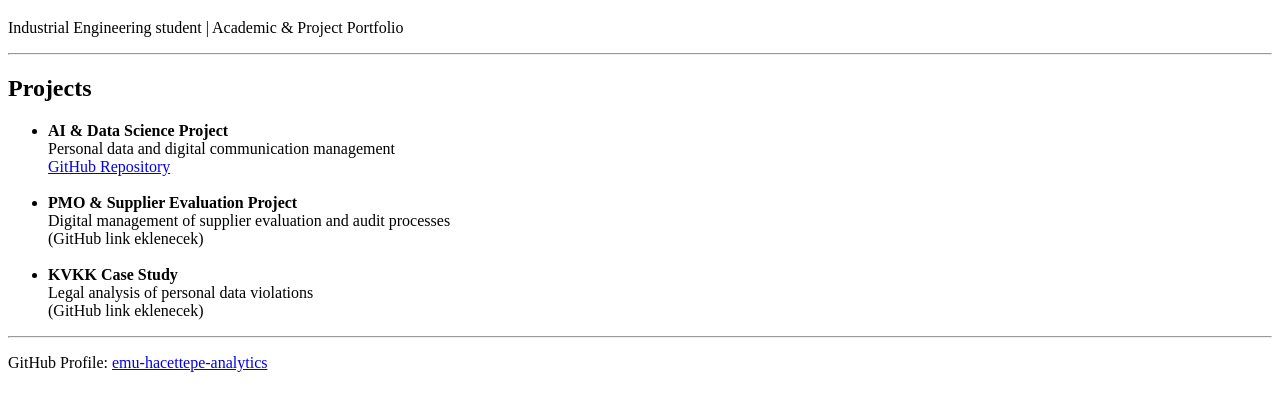
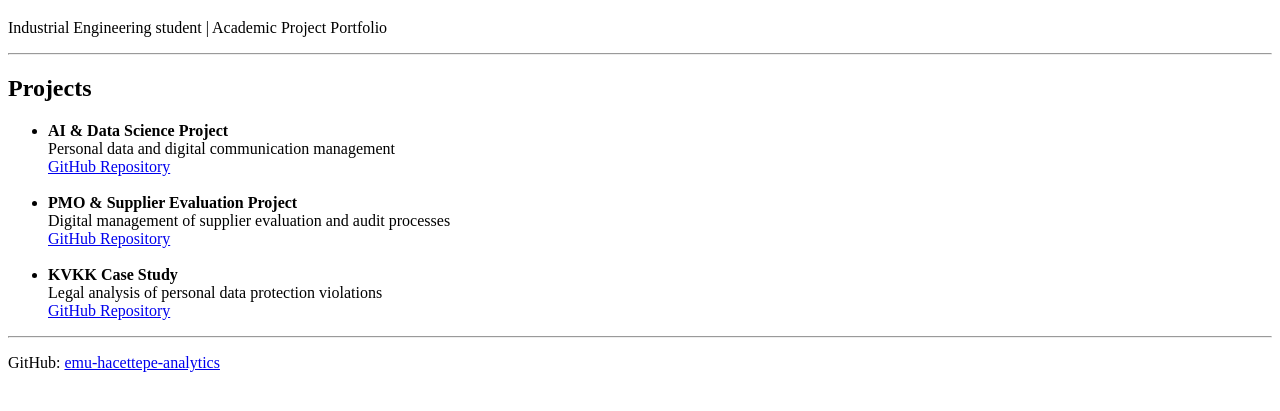
Before and after one commit to zeysu53/ai-data-privacy-management, a plain HTML site: page index.html in a window 1280 px wide. Shown: the part 61-472 px from the top of the page. Drawn offline with Linux system fonts and the light colour scheme.

Commit message:
Update index.html

```diff
--- a/index.html
+++ b/index.html
@@ -5,7 +5,7 @@
 </head>
 <body>
   <h1>Zeynep Sude Pirim</h1>
-  <p>Industrial Engineering student | Academic & Project Portfolio</p>
+  <p>Industrial Engineering student | Academic Project Portfolio</p>
 
   <hr>
 
@@ -25,25 +25,32 @@
     <li>
       <strong>PMO & Supplier Evaluation Project</strong><br>
       Digital management of supplier evaluation and audit processes<br>
-      (GitHub link eklenecek)
+      <a href="https://github.com/emu-hacettepe-analytics/supplier-evaluation-pmo">
+        GitHub Repository
+      </a>
     </li>
 
     <br>
 
     <li>
       <strong>KVKK Case Study</strong><br>
-      Legal analysis of personal data violations<br>
-      (GitHub link eklenecek)
+      Legal analysis of personal data protection violations<br>
+      <a href="https://github.com/emu-hacettepe-analytics/kvkk-case-study">
+        GitHub Repository
+      </a>
     </li>
   </ul>
 
   <hr>
 
   <p>
-    GitHub Profile:
+    GitHub:
     <a href="https://github.com/emu-hacettepe-analytics">
       emu-hacettepe-analytics
     </a>
   </p>
 </body>
 </html>
+
+</body>
+</html>
```
